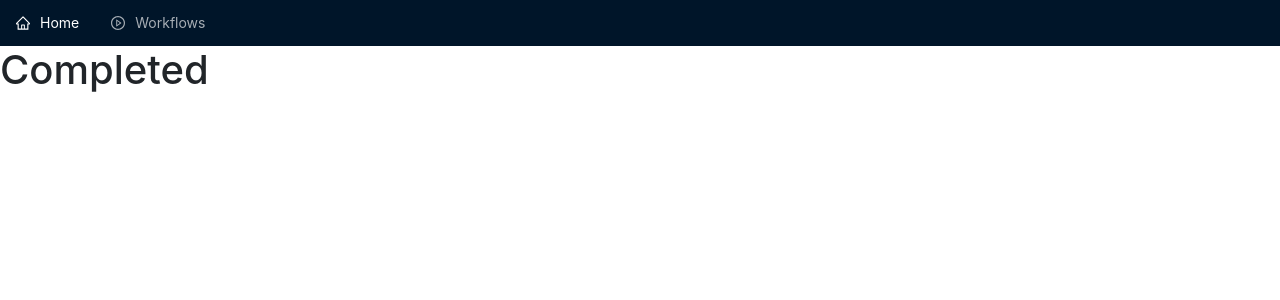
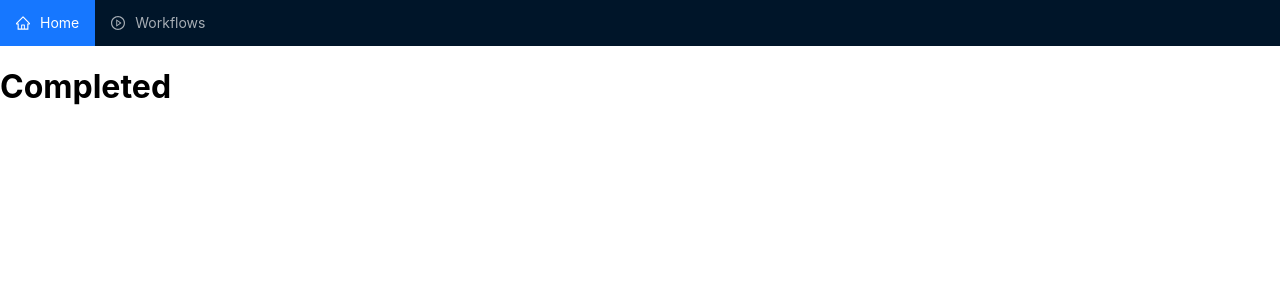
Before and after one commit to sidathasiri/workflow-automation-pwa, a React (Create React App) app: page /workflows/completed in a window 1280 px wide. Shown: the top 300 px of the page. Built offline with nearby package versions, Linux system fonts and the light colour scheme.

Commit message:
Remove bootstrap

```diff
--- a/package.json
+++ b/package.json
@@ -11,7 +11,6 @@
     "@types/react": "^18.2.15",
     "@types/react-dom": "^18.2.7",
     "antd": "^5.7.2",
-    "bootstrap": "^5.3.0",
     "localforage": "^1.10.0",
     "match-sorter": "^6.3.1",
     "react": "^18.2.0",
--- a/src/App.tsx
+++ b/src/App.tsx
@@ -1,30 +1,9 @@
-import {
-  createBrowserRouter,
-  Route,
-  RouterProvider,
-  Routes,
-} from 'react-router-dom';
+import { Route, Routes } from 'react-router-dom';
 import NavigationBar from './components/Navbar';
 import HomePage from './pages/Home';
 import InProgressWorkflowsPage from './pages/Workflows/InProgress';
 import CompletedWorkflowsPage from './pages/Workflows/Completed';
 import ErrorPage from './pages/ErrorPage';
-
-const router = createBrowserRouter([
-  {
-    path: '/',
-    element: <HomePage />,
-    errorElement: <ErrorPage />,
-  },
-  {
-    path: '/workflows/inprogress',
-    element: <InProgressWorkflowsPage />,
-  },
-  {
-    path: '/workflows/completed',
-    element: <CompletedWorkflowsPage />,
-  },
-]);
 
 function App() {
   return (
--- a/src/components/Navbar/index.tsx
+++ b/src/components/Navbar/index.tsx
@@ -1,50 +1,16 @@
 import React, { useState } from 'react';
-import {
-  CheckOutlined,
-  HomeOutlined,
-  Loading3QuartersOutlined,
-  LoadingOutlined,
-  PlayCircleOutlined,
-} from '@ant-design/icons';
 import type { MenuProps } from 'antd';
 import { Menu } from 'antd';
 import { useNavigate } from 'react-router-dom';
 
-const items: MenuProps['items'] = [
-  {
-    label: 'Home',
-    key: '',
-    icon: <HomeOutlined />,
-  },
-  {
-    label: 'Workflows',
-    key: 'SubMenu',
-    icon: <PlayCircleOutlined />,
-    children: [
-      {
-        type: 'group',
-        children: [
-          {
-            label: 'In Progress',
-            icon: <Loading3QuartersOutlined />,
-            key: 'workflows/inprogress',
-          },
-          {
-            label: 'Completed',
-            icon: <CheckOutlined />,
-            key: 'workflows/completed',
-          },
-        ],
-      },
-    ],
-  },
-];
+import items from './menuItems';
 
 const NavigationBar: React.FC = () => {
-  const [current, setCurrent] = useState('inprogress');
+  const [current, setCurrent] = useState('');
   const navigate = useNavigate();
 
   const onClick: MenuProps['onClick'] = (e) => {
+    setCurrent(e.key);
     navigate(`/${e.key}`);
   };
 
--- /dev/null
+++ b/src/components/Navbar/menuItems.tsx
@@ -0,0 +1,39 @@
+import type { MenuProps } from 'antd';
+import {
+  CheckOutlined,
+  HomeOutlined,
+  Loading3QuartersOutlined,
+  PlayCircleOutlined,
+} from '@ant-design/icons';
+
+const items: MenuProps['items'] = [
+  {
+    label: 'Home',
+    key: '',
+    icon: <HomeOutlined />,
+  },
+  {
+    label: 'Workflows',
+    key: 'SubMenu',
+    icon: <PlayCircleOutlined />,
+    children: [
+      {
+        type: 'group',
+        children: [
+          {
+            label: 'In Progress',
+            icon: <Loading3QuartersOutlined />,
+            key: 'workflows/inprogress',
+          },
+          {
+            label: 'Completed',
+            icon: <CheckOutlined />,
+            key: 'workflows/completed',
+          },
+        ],
+      },
+    ],
+  },
+];
+
+export default items;
--- a/src/index.tsx
+++ b/src/index.tsx
@@ -1,12 +1,6 @@
 import React from 'react';
 import ReactDOM from 'react-dom/client';
 import { BrowserRouter } from 'react-router-dom';
-
-// Bootstrap CSS
-import 'bootstrap/dist/css/bootstrap.min.css';
-// Bootstrap Bundle JS
-import 'bootstrap/dist/js/bootstrap.bundle.min';
-
 import './index.css';
 import App from './App';
 import * as serviceWorkerRegistration from './serviceWorkerRegistration';
```
Also changed, not shown: 1 other file (tests, documents, lock files or other folders).
